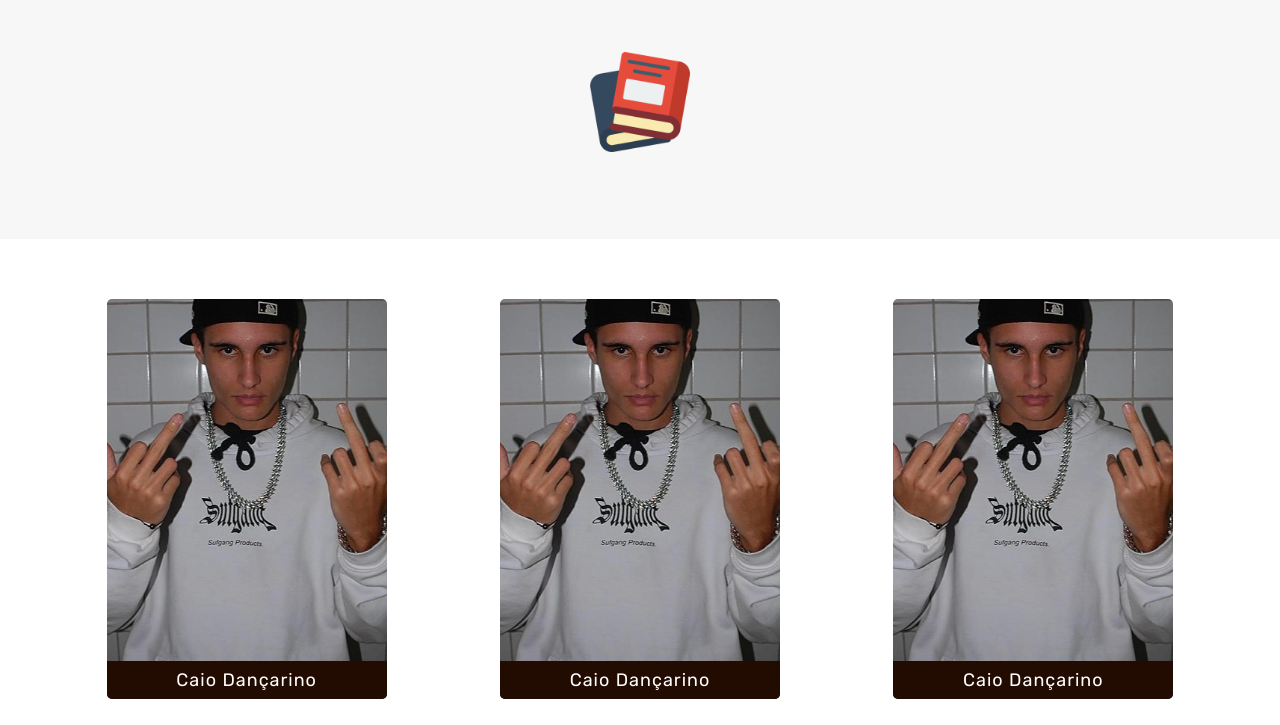
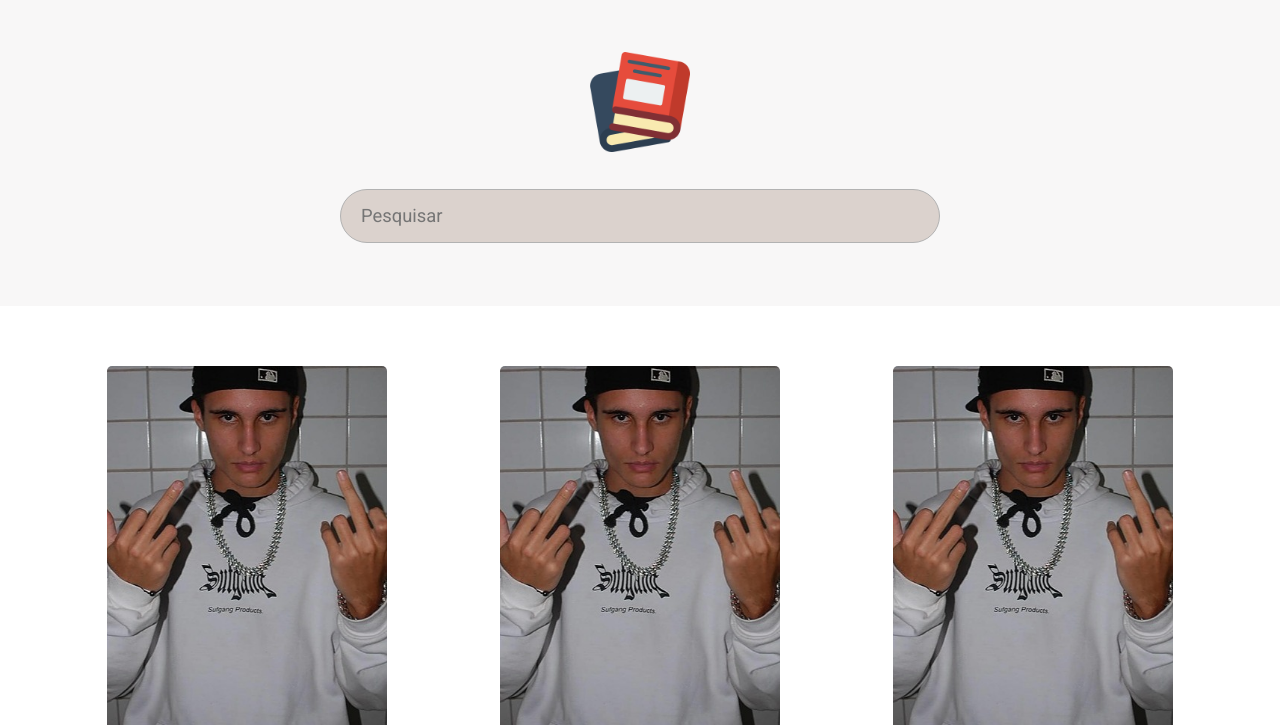
Before and after one commit to VOOTRIC/Projeto_E-Bio, a plain HTML site: page pesquisa.html in a window 1280 px wide. Shown: the part 74-799 px from the top of the page. Drawn offline with Linux system fonts and the light colour scheme.

Commit message:
barra de pesquisas em processo de construção

```diff
--- a/biografias/biografia.css
+++ b/biografias/biografia.css
@@ -1,3 +1,29 @@
-body#pesquisas [class$="main-home"]{
-padding-top: 60px;
+body#pesquisas [class$="main-home"] {
+    padding-top: 60px;
 }
+
+.form {
+    margin-top: 15px;
+    width: 600px;
+    height: 70px;
+    display: grid;
+    align-content: center;
+}
+
+.form input[type="text"] {
+    background-color: rgba(100, 60, 35, 0.2);
+    border-radius: 45px;
+    width: 100%;
+    font: 400 1.15rem/1.5 "Roboto", sans-serif;
+    background-color: rgba(100, 60, 35, 0.2);
+    border: 1px solid var(--cor-c1);
+    padding: 12px 20px;
+
+}
+
+
+
+/*
+.form input[type="text"]:focus{
+    outline: none;
+} */
--- a/css/global.css
+++ b/css/global.css
@@ -26,6 +26,6 @@ a {
     display: block;
 }
 
-span{
+span, input{
     display: block;
 }
--- a/pesquisa.html
+++ b/pesquisa.html
@@ -5,7 +5,7 @@
     <meta charset="UTF-8">
     <meta http-equiv="X-UA-Compatible" content="IE=edge">
     <meta name="viewport" content="width=device-width, initial-scale=1.0">
-    <title>Pesquisa | E-Bio</title>
+    <title>Pesquisas | E-Bio</title>
     <meta name="description" content="Utilize nosso sistema de busca para facilitar suas pesquisas.">
     <link rel="stylesheet" href="./css/style.css">
     <link rel="preconnect" href="https://fonts.googleapis.com">
@@ -32,16 +32,14 @@
     <div class="introducao-bg">
         <div class="container introducao">
             <div><img src="img/icons/livro.png" alt="livro icon" width="100" height="100"></div>
-            <div>
-                <span>
-
-                </span>
-                <span>
-
-                </span>
-                <div><img src="" alt=""></div>
-            </div>
+            <form class="form" action="pesquisa.html" method="get">
+                <div>
+                    <label for="buscar"></label>
+                    <input type="text" id="buscar" name="buscar" placeholder="Pesquisar">
+                </div>
+            </form>
         </div>
+    </div>
     </div>
 
     <main class="container main-home">
```
